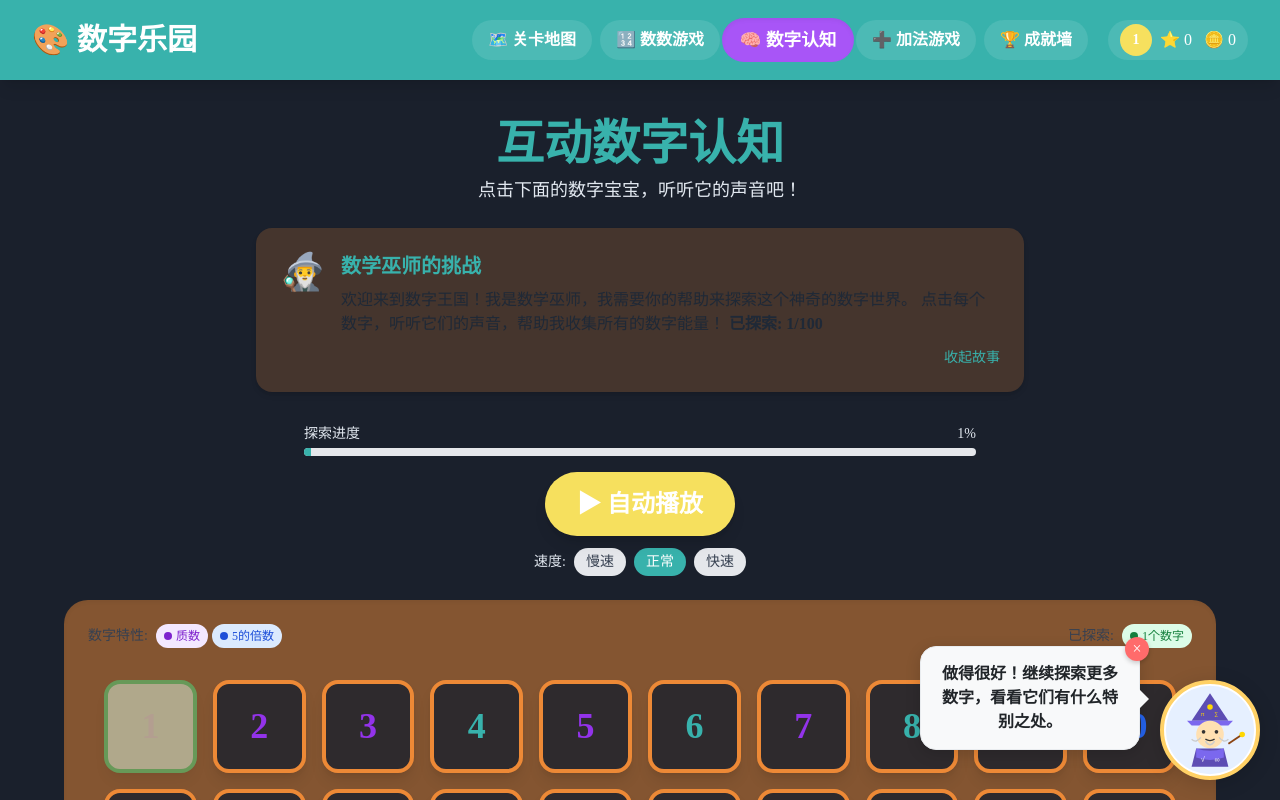
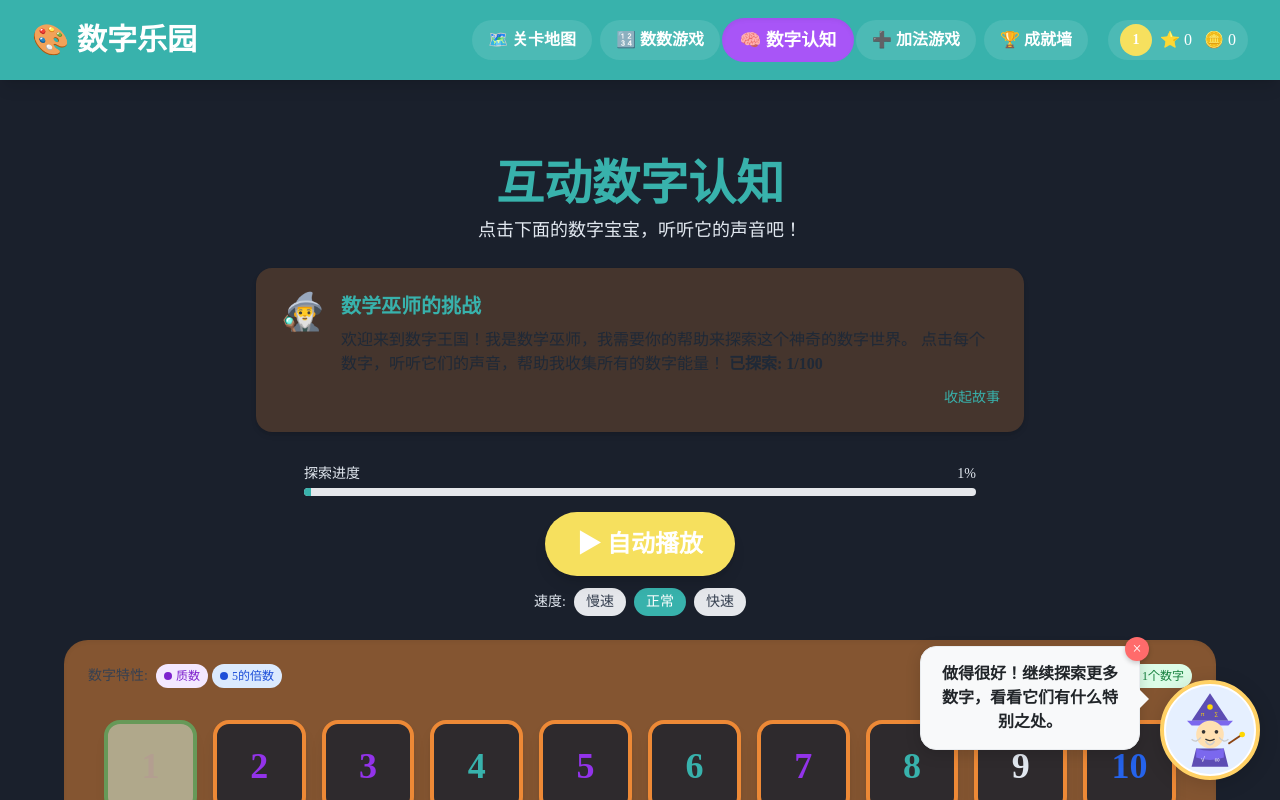
Before and after one commit to quanyipinghe/number-paradise, a Vue app: page /cognition in a window 1280 px wide. Built offline with nearby package versions, Linux system fonts and the light colour scheme; a web font is replaced by a local one; what tdesign-vue-next would draw is missing.

Commit message:
fix:修复数数和加法页面手机端未解决的显示问题

```diff
--- a/index.html
+++ b/index.html
@@ -3,7 +3,7 @@
   <head>
     <meta charset="UTF-8" />
     <link rel="icon" type="image/svg+xml" href="/favicon.svg" />
-    <meta name="viewport" content="width=device-width, initial-scale=1.0" />
+    <meta name="viewport" content="width=device-width, initial-scale=1.0, viewport-fit=cover" />
     <title>数字乐园</title>
   </head>
   <body>
--- a/src/Layout.vue
+++ b/src/Layout.vue
@@ -1,5 +1,5 @@
 <template>
-  <div class="flex h-screen flex-col font-comic">
+  <div class="flex h-screen flex-col font-comic safe-area-padding">
     <nav class="fixed top-0 left-0 right-0 z-50 bg-brand-primary shadow-lg">
       <div class="mx-auto max-w-7xl px-4 sm:px-6 lg:px-8">
         <div class="flex h-20 items-center justify-between">
@@ -126,12 +126,12 @@ const mobileRoutes = [
 /* 为移动端底部导航添加额外的底部内边距 */
 @media (max-width: 768px) {
   .flex-grow {
-    padding-bottom: 70px; /* 增加底部内边距 */
+    padding-bottom: 80px !important; /* 增加底部内边距并强制应用 */
   }
 
   /* 确保固定在底部的元素不会被底部导航栏遮挡 */
   .fixed.bottom-0 {
-    bottom: 70px;
+    bottom: 80px;
   }
 
   /* 排除底部导航栏本身 */
@@ -139,4 +139,31 @@ const mobileRoutes = [
     bottom: 0;
   }
 }
+
+/* 添加安全区域内边距，特别是针对iOS设备 */
+.safe-area-padding {
+  padding-top: env(safe-area-inset-top, 0px);
+  padding-bottom: env(safe-area-inset-bottom, 0px);
+}
+
+/* 针对Safari浏览器的特殊处理 */
+@supports (-webkit-touch-callout: none) {
+  /* 针对iOS Safari */
+  .h-screen {
+    height: -webkit-fill-available;
+  }
+
+  nav.fixed.top-0 {
+    padding-top: env(safe-area-inset-top, 0px);
+  }
+
+  .fixed.bottom-0.z-40 {
+    padding-bottom: env(safe-area-inset-bottom, 0px);
+  }
+
+  main.flex-grow {
+    padding-top: calc(5rem + env(safe-area-inset-top, 0px));
+    padding-bottom: calc(4rem + env(safe-area-inset-bottom, 0px));
+  }
+}
 </style>
--- a/src/pages/AdditionGamePage.vue
+++ b/src/pages/AdditionGamePage.vue
@@ -1,7 +1,7 @@
 <template>
-  <div class="flex h-full w-full items-center justify-center py-6 sm:py-8 md:py-10 px-4 sm:px-6 md:px-8">
+  <div class="p-4 sm:p-6 md:p-8 safe-content">
     <div
-      class="w-full max-w-3xl rounded-3xl bg-brand-bg/90 p-6 text-center shadow-2xl backdrop-blur-sm sm:p-10 my-8 sm:my-10 md:my-12"
+      class="mx-auto w-full max-w-3xl rounded-3xl bg-brand-bg/90 p-6 text-center shadow-2xl backdrop-blur-sm sm:p-10 my-6 sm:my-8 md:my-10"
     >
       <h1 class="mb-4 text-4xl font-bold text-brand-primary sm:text-5xl">
         {{ firstNumber }} + {{ secondNumber }} = ?
@@ -293,3 +293,25 @@ onMounted(() => {
   }
 });
 </script>
+
+<style scoped>
+/* 针对移动设备的安全区域内边距 */
+.safe-content {
+  padding-top: max(1.5rem, env(safe-area-inset-top, 0px) + 5rem);
+  padding-bottom: max(5rem, env(safe-area-inset-bottom, 0px) + 5rem);
+  min-height: 100vh;
+}
+
+/* 针对iOS Safari的特殊处理 */
+@supports (-webkit-touch-callout: none) {
+  .safe-content {
+    padding-top: calc(env(safe-area-inset-top, 0px) + 5rem);
+    padding-bottom: calc(env(safe-area-inset-bottom, 0px) + 5rem);
+  }
+
+  .fixed.inset-0 {
+    top: env(safe-area-inset-top, 0px);
+    bottom: env(safe-area-inset-bottom, 0px);
+  }
+}
+</style>
--- a/src/pages/CountingGamePage.vue
+++ b/src/pages/CountingGamePage.vue
@@ -1,7 +1,7 @@
 <template>
-  <div class="flex h-full w-full items-center justify-center">
+  <div class="p-4 sm:p-6 md:p-8 safe-content">
     <div
-      class="w-full max-w-3xl rounded-3xl bg-brand-bg/90 p-6 text-center shadow-2xl backdrop-blur-sm sm:p-10"
+      class="mx-auto w-full max-w-3xl rounded-3xl bg-brand-bg/90 p-6 text-center shadow-2xl backdrop-blur-sm sm:p-10 my-6 sm:my-8 md:my-10"
     >
       <!-- 关卡信息 -->
       <div class="mb-4 flex items-center justify-between">
@@ -488,3 +488,25 @@ onMounted(() => {
   }, 1000);
 });
 </script>
+
+<style scoped>
+/* 针对移动设备的安全区域内边距 */
+.safe-content {
+  padding-top: max(1.5rem, env(safe-area-inset-top, 0px) + 5rem);
+  padding-bottom: max(5rem, env(safe-area-inset-bottom, 0px) + 5rem);
+  min-height: 100vh;
+}
+
+/* 针对iOS Safari的特殊处理 */
+@supports (-webkit-touch-callout: none) {
+  .safe-content {
+    padding-top: calc(env(safe-area-inset-top, 0px) + 5rem);
+    padding-bottom: calc(env(safe-area-inset-bottom, 0px) + 5rem);
+  }
+
+  .fixed.inset-0 {
+    top: env(safe-area-inset-top, 0px);
+    bottom: env(safe-area-inset-bottom, 0px);
+  }
+}
+</style>
--- a/src/pages/NumberCognitionPage.vue
+++ b/src/pages/NumberCognitionPage.vue
@@ -1,5 +1,5 @@
 <template>
-  <div class="p-4 pt-6 pb-16 sm:p-6 sm:pt-8 sm:pb-20 md:p-8 md:pt-10 md:pb-24">
+  <div class="p-4 sm:p-6 md:p-8 safe-content">
     <header class="mb-6 text-center">
       <h1 class="text-4xl sm:text-5xl font-bold text-brand-primary">互动数字认知</h1>
       <p class="mt-2 text-lg text-brand-text">
@@ -365,3 +365,25 @@ onUnmounted(() => {
   window.removeEventListener('click', handlePageClick)
 })
 </script>
+
+<style scoped>
+/* 针对移动设备的安全区域内边距 */
+.safe-content {
+  padding-top: max(1.5rem, env(safe-area-inset-top, 0px) + 5rem);
+  padding-bottom: max(5rem, env(safe-area-inset-bottom, 0px) + 5rem);
+  min-height: 100vh;
+}
+
+/* 针对iOS Safari的特殊处理 */
+@supports (-webkit-touch-callout: none) {
+  .safe-content {
+    padding-top: calc(env(safe-area-inset-top, 0px) + 5rem);
+    padding-bottom: calc(env(safe-area-inset-bottom, 0px) + 5rem);
+  }
+
+  .fixed.inset-0 {
+    top: env(safe-area-inset-top, 0px);
+    bottom: env(safe-area-inset-bottom, 0px);
+  }
+}
+</style>
```
